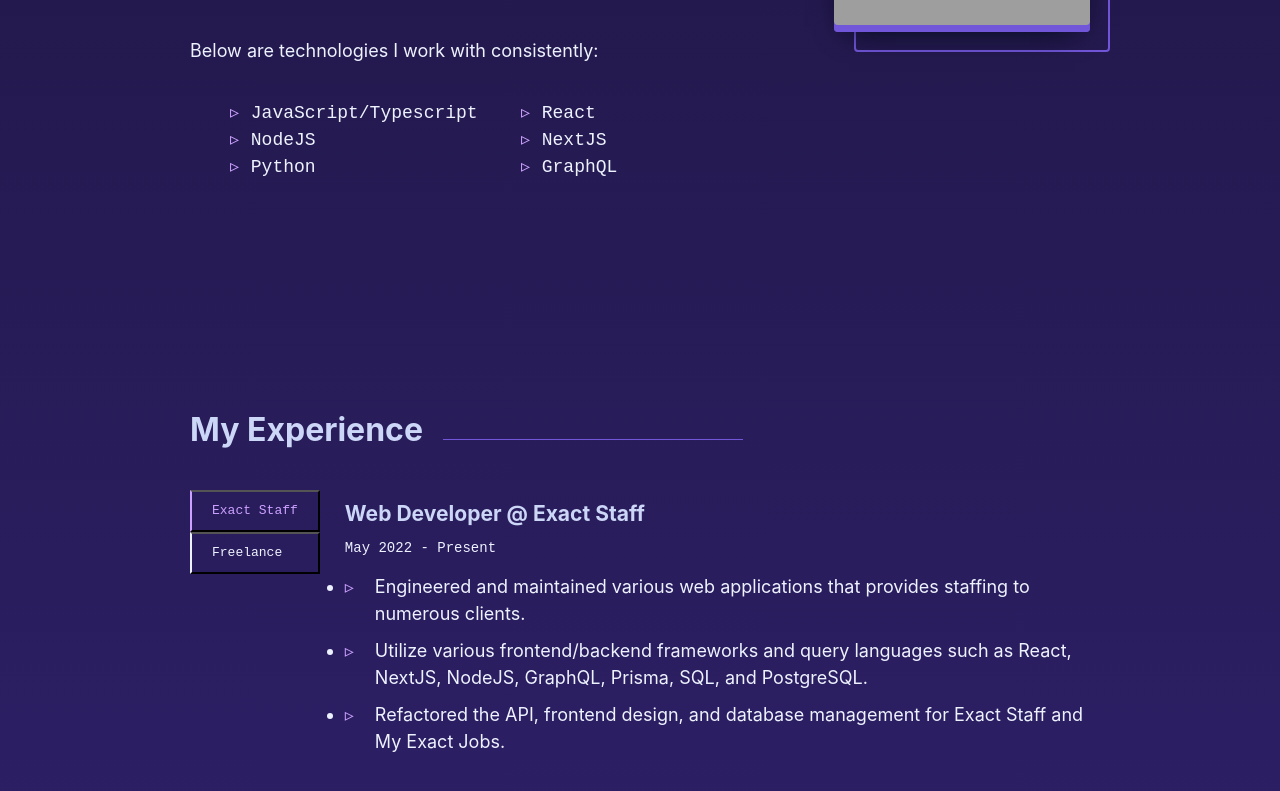
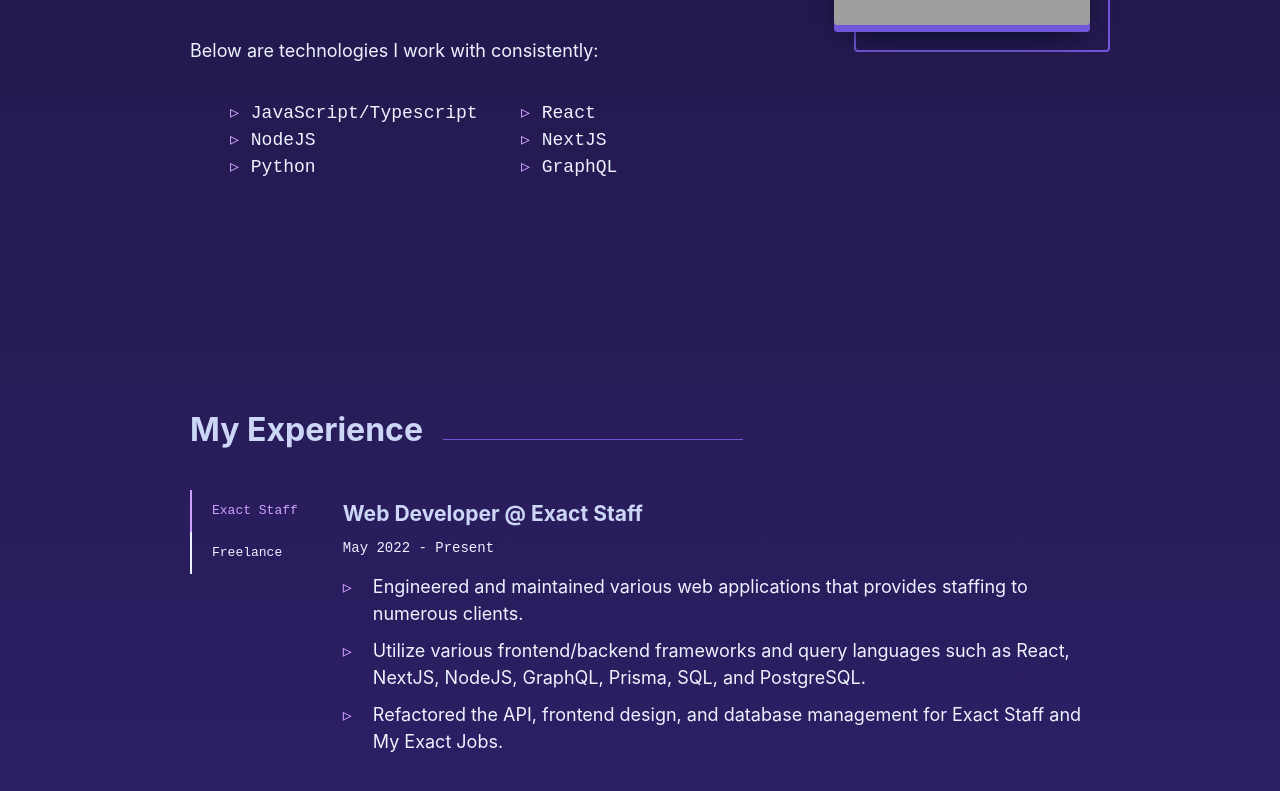
Before and after one commit to neillydev/v2, a Next.js app: page / in a window 1280 px wide. Shown: the part 1234-2025 px from the top of the page. Built offline with nearby package versions, Linux system fonts and the light colour scheme; grey boxes are pictures that could not be loaded.

Commit message:
add styling to global styles

```diff
--- a/styles/globals.css
+++ b/styles/globals.css
@@ -85,3 +85,13 @@
     max-width: 100%;
     height: auto;
 }
+
+button {
+    cursor: pointer;
+    border: 0px;
+    border-radius: 0px;
+}
+
+ul {
+    list-style: none;
+}
```
